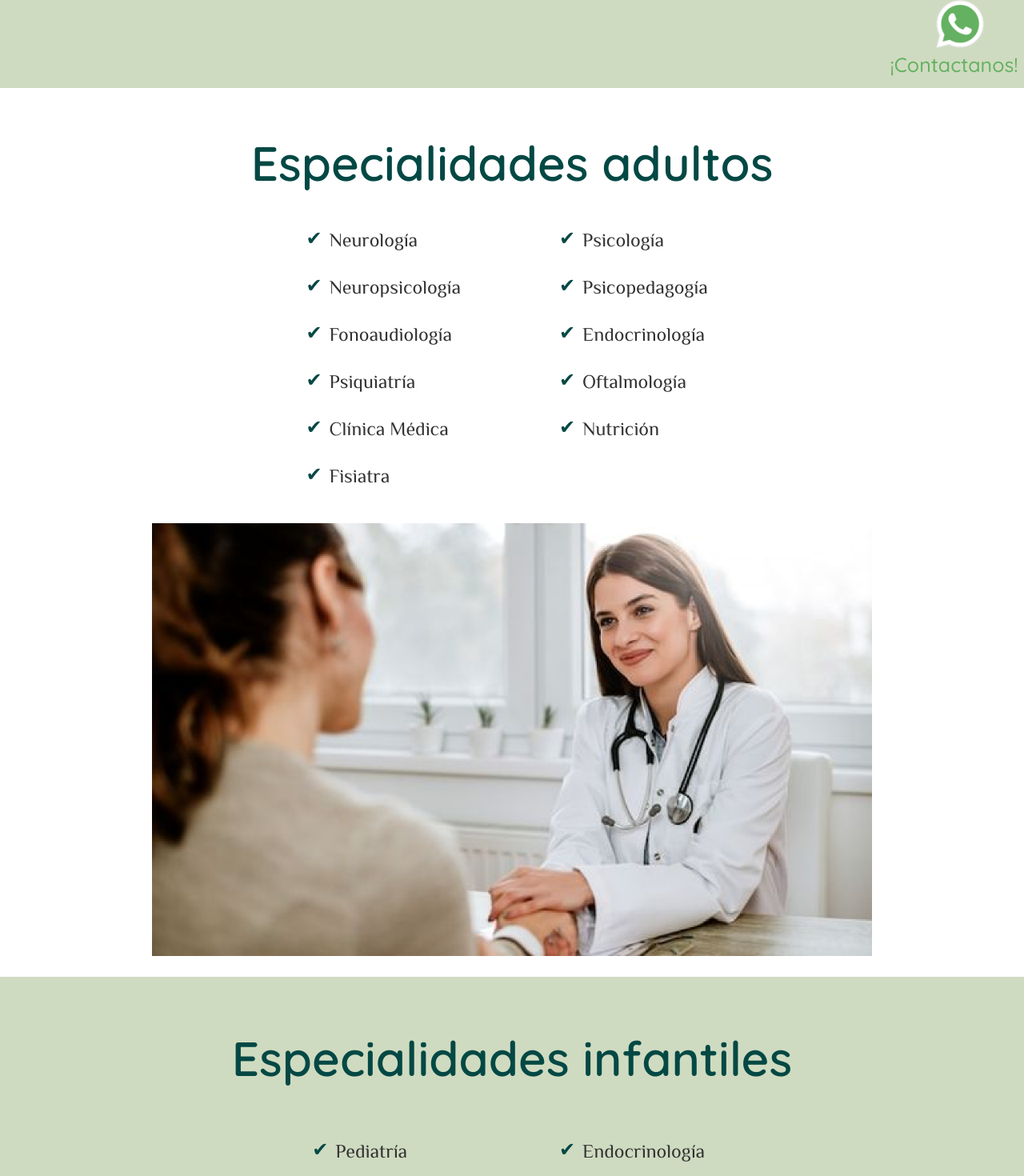
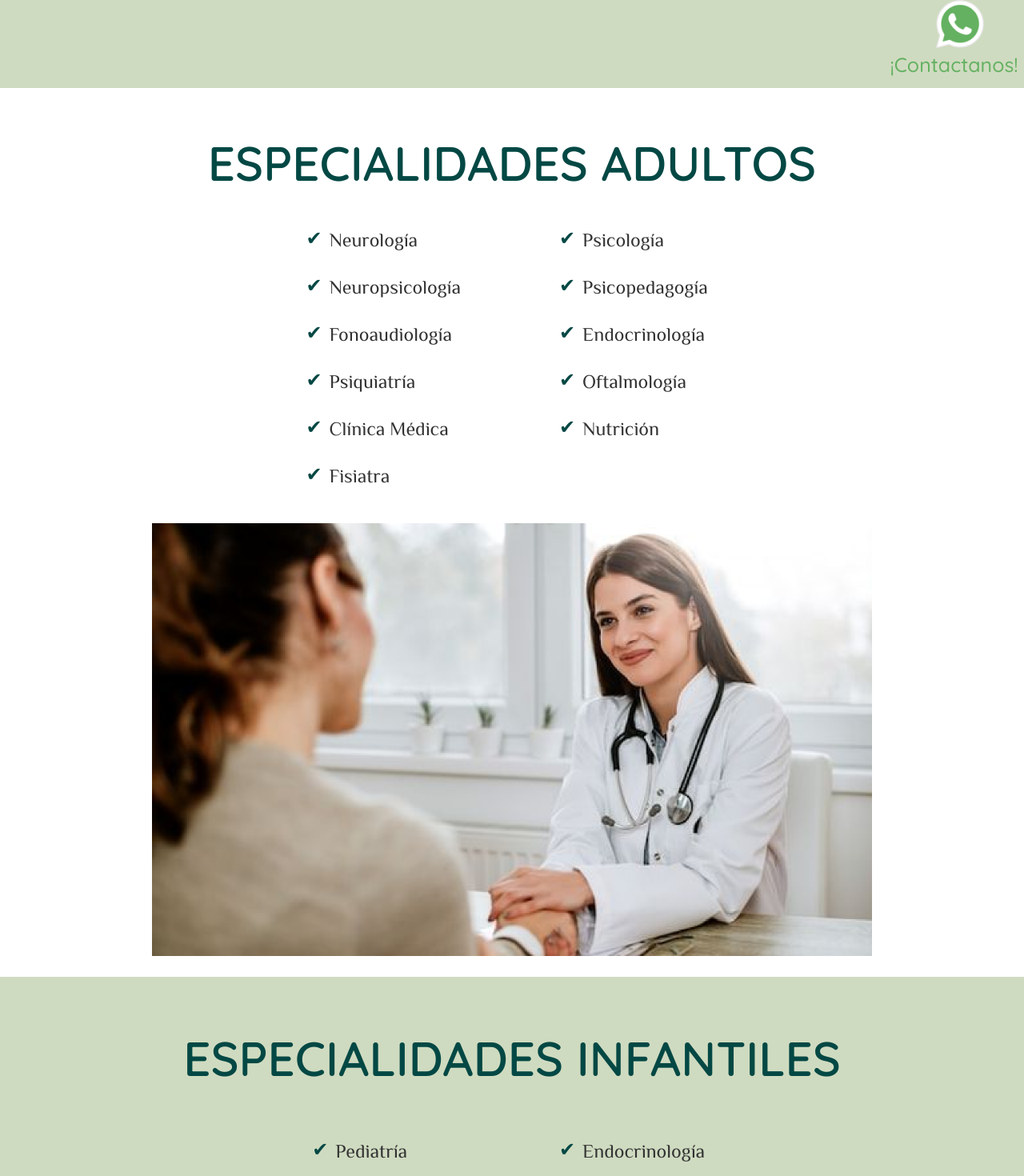
Before and after one commit to railcodemendoza/funcermen, a React (Vite) app: page /especialidades in a window 1280 px wide. Shown: the part 690-2160 px from the top of the page at 80% size. Built offline with nearby package versions, Linux system fonts and the light colour scheme.

Commit message:
cambiando h2 a mayusculas

```diff
--- a/src/paginas/Especialidades.jsx
+++ b/src/paginas/Especialidades.jsx
@@ -9,7 +9,8 @@ const Especialidades = () => {
         <h1>Especialidades</h1>
     </section>
     <section id='lista'>
-        <h2>Especialidades adultos</h2>
+        {/* <h2>Especialidades adultos</h2> */}
+        <h2>ESPECIALIDADES ADULTOS</h2>
         <div id="especialidades-lista-contenedor">
             <ul className="especialidades-lista">
                 <li>Neurología</li>
@@ -28,7 +29,8 @@ const Especialidades = () => {
         <img src="clinica-medica.png" alt="" />
     </section>
     <section id='infantiles'>
-        <h2>Especialidades infantiles</h2>
+        {/* <h2>Especialidades infantiles</h2> */}
+        <h2>ESPECIALIDADES INFANTILES</h2>
         <ul className="especialidades-lista">
             <li>Pediatría</li>
             <li>Endocrinología</li>
```
